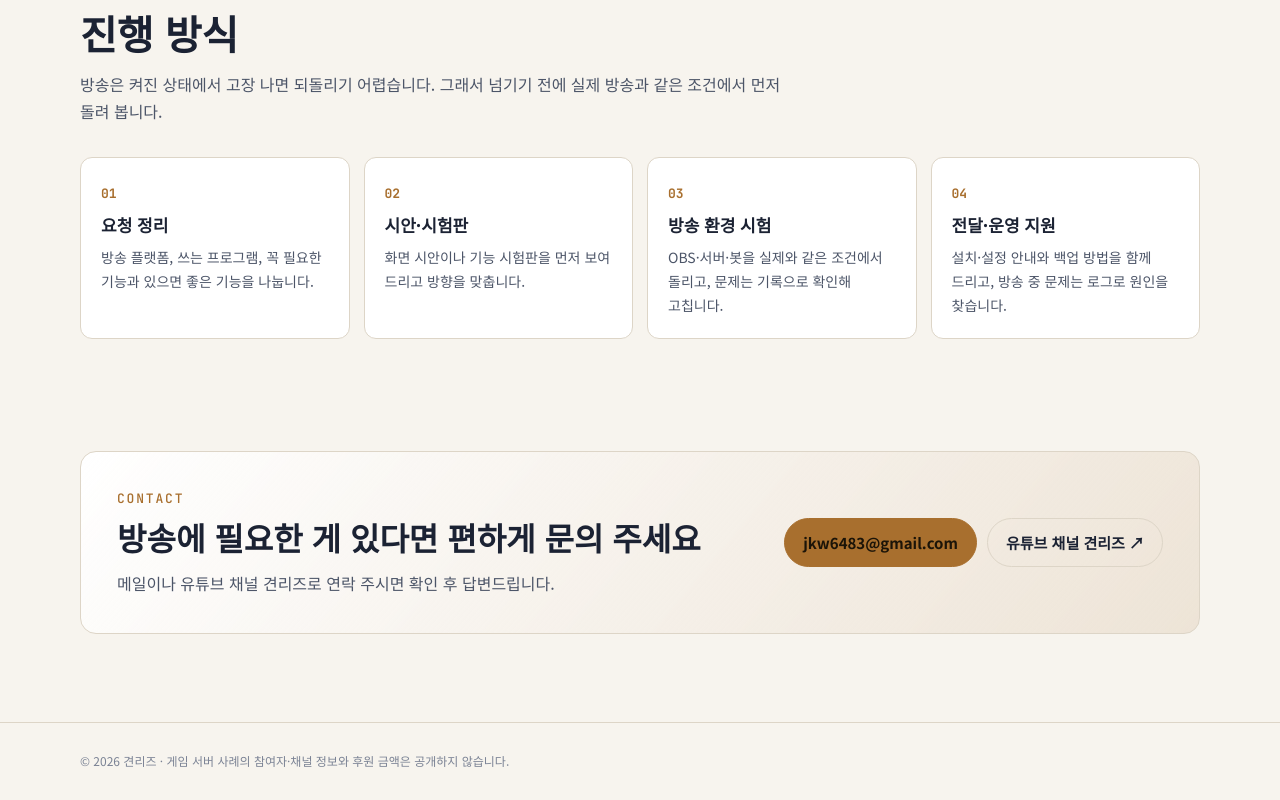
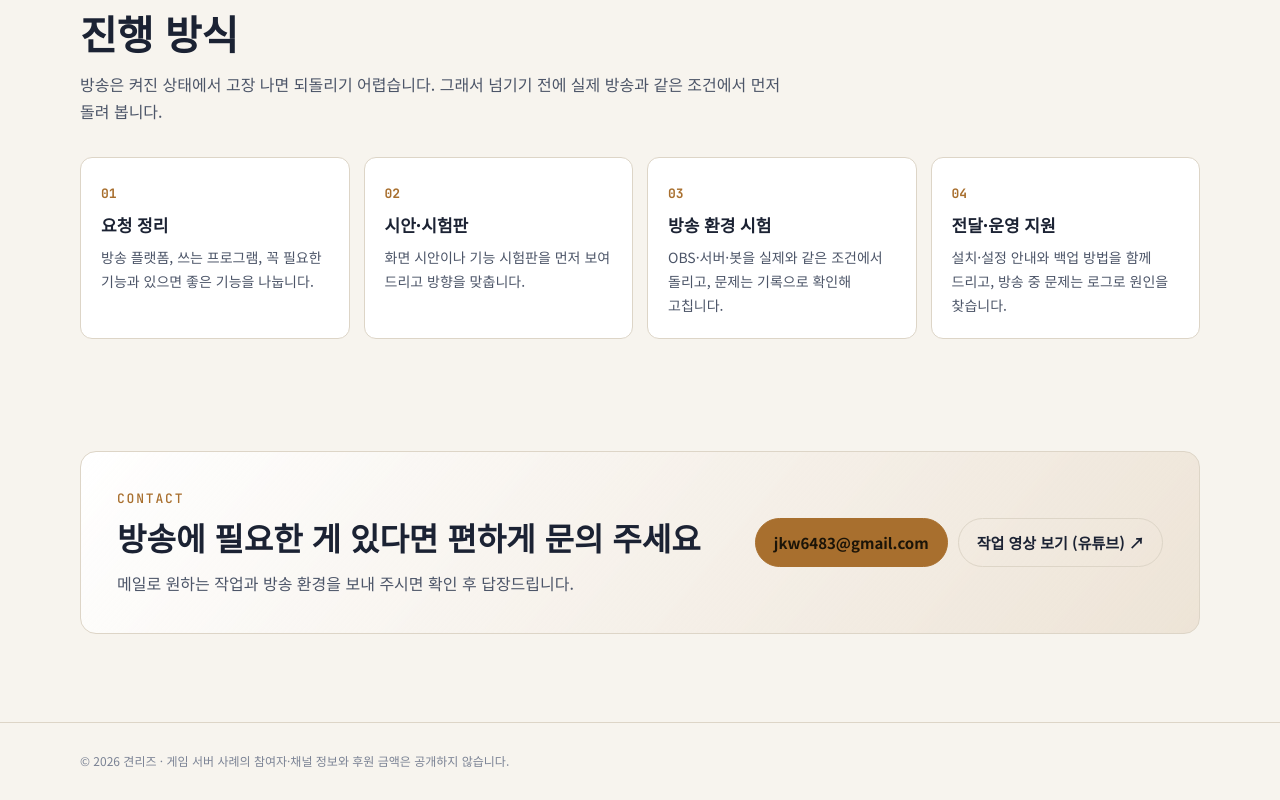
Before and after one commit to gyeonliz/liz-works, a plain HTML site: page index.html in a window 1280 px wide. Shown: the part 3880-4680 px from the top of the page. Drawn offline with Linux system fonts and the light colour scheme.

Commit message:
문의 안내를 메일 기준으로 수정
Co-Authored-By: Claude Opus 5.5 <noreply@anthropic.com>

```diff
--- a/index.html
+++ b/index.html
@@ -265,9 +265,9 @@ footer{padding-block:28px;color:var(--faint);font-size:12px;border-top:1px solid
         <div>
           <div class="eyebrow">CONTACT</div>
           <h2>방송에 필요한 게 있다면 편하게 문의 주세요</h2>
-          <p>메일이나 유튜브 채널 견리즈로 연락 주시면 확인 후 답변드립니다.</p>
+          <p>메일로 원하는 작업과 방송 환경을 보내 주시면 확인 후 답장드립니다.</p>
         </div>
-        <div class="btns"><a class="btn primary" href="mailto:jkw6483@gmail.com">jkw6483@gmail.com</a><a class="btn" href="https://www.youtube.com/@%EA%B2%AC%EB%A6%AC%EC%A6%88" target="_blank" rel="noopener">유튜브 채널 견리즈 ↗</a></div>
+        <div class="btns"><a class="btn primary" href="mailto:jkw6483@gmail.com">jkw6483@gmail.com</a><a class="btn" href="https://www.youtube.com/@%EA%B2%AC%EB%A6%AC%EC%A6%88" target="_blank" rel="noopener">작업 영상 보기 (유튜브) ↗</a></div>
       </div>
     </div>
   </section>
```
